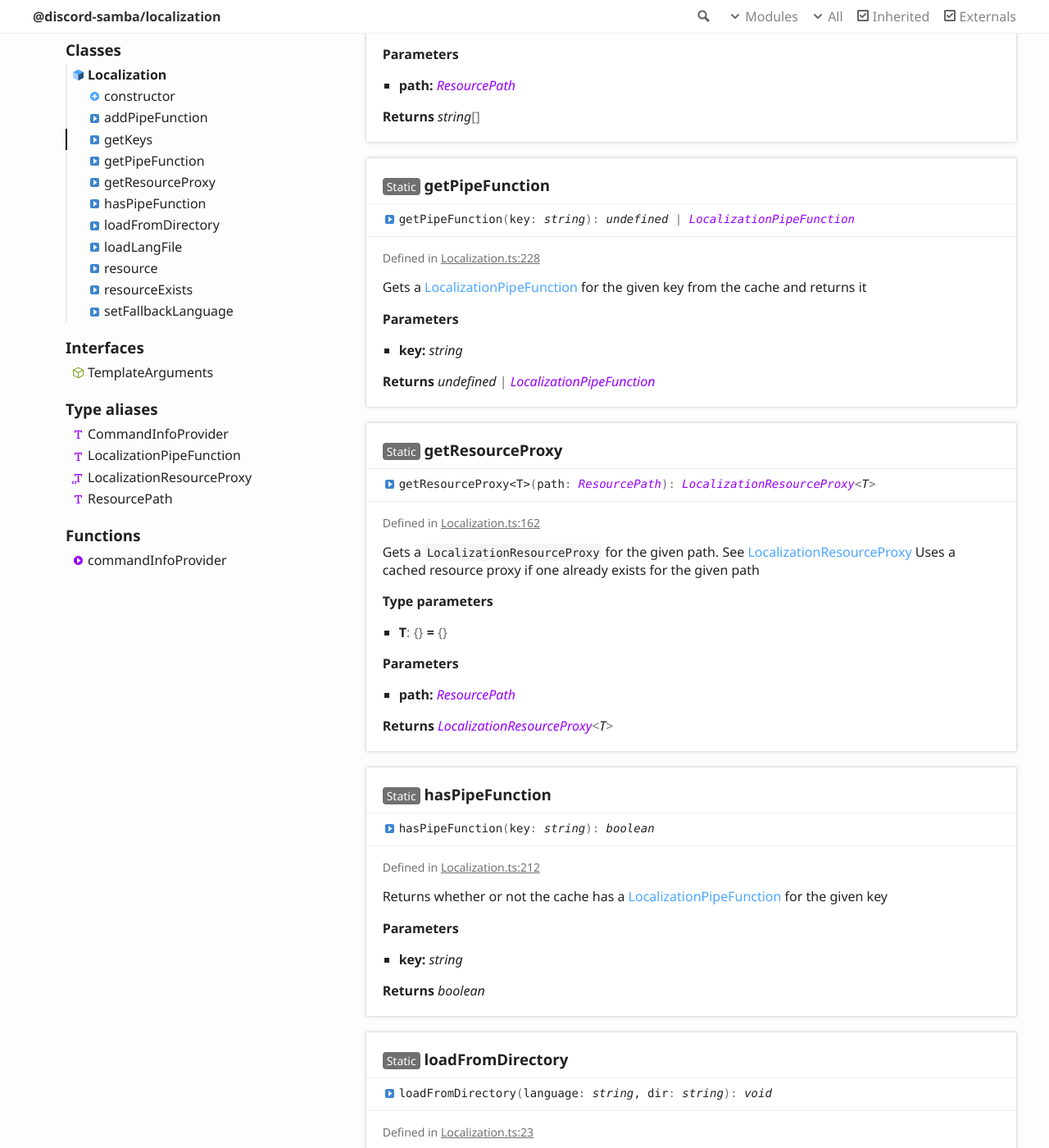
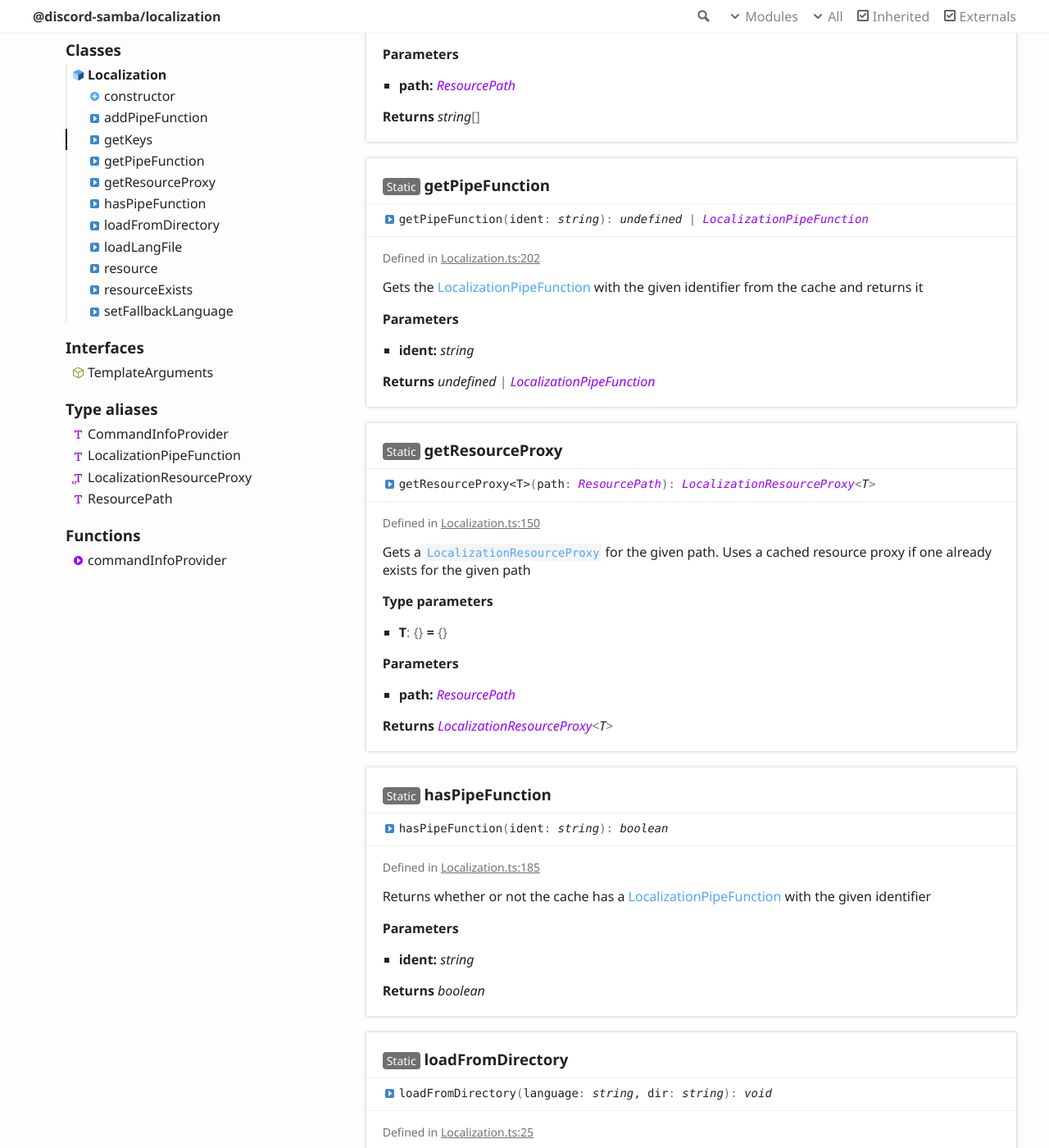
Before and after one commit to discord-samba/localization, a Jekyll site: the page docs/classes/localization.html, which Jekyll copies as it is, in a window 1280 px wide and 1400 px high, scrolled down 1683 px. Shown: the whole window at 82% size. Built offline with Jekyll 4.4.1, drawn with Linux system fonts in a browser that asks for light colours; some of the changed text lies outside the part shown.

Commit message:
Build docs from main: 5de4f1e36720438fb07e2dbe78c03c5203ecb308

```diff
--- a/docs/classes/localization.html
+++ b/docs/classes/localization.html
@@ -227,24 +227,24 @@
 					<a name="addpipefunction" class="tsd-anchor"></a>
 					<h3><span class="tsd-flag ts-flagStatic">Static</span> add<wbr>Pipe<wbr>Function</h3>
 					<ul class="tsd-signatures tsd-kind-method tsd-parent-kind-class tsd-is-static">
-						<li class="tsd-signature tsd-kind-icon">add<wbr>Pipe<wbr>Function<span class="tsd-signature-symbol">(</span>key<span class="tsd-signature-symbol">: </span><span class="tsd-signature-type">string</span>, fn<span class="tsd-signature-symbol">: </span><a href="../modules.html#localizationpipefunction" class="tsd-signature-type" data-tsd-kind="Type alias">LocalizationPipeFunction</a><span class="tsd-signature-symbol">)</span><span class="tsd-signature-symbol">: </span><span class="tsd-signature-type">void</span></li>
+						<li class="tsd-signature tsd-kind-icon">add<wbr>Pipe<wbr>Function<span class="tsd-signature-symbol">(</span>idenbt<span class="tsd-signature-symbol">: </span><span class="tsd-signature-type">string</span>, fn<span class="tsd-signature-symbol">: </span><a href="../modules.html#localizationpipefunction" class="tsd-signature-type" data-tsd-kind="Type alias">LocalizationPipeFunction</a><span class="tsd-signature-symbol">)</span><span class="tsd-signature-symbol">: </span><span class="tsd-signature-type">void</span></li>
 					</ul>
 					<ul class="tsd-descriptions">
 						<li class="tsd-description">
 							<aside class="tsd-sources">
 								<ul>
-									<li>Defined in <a href="https://github.com/discord-samba/localization/blob/main/src/Localization.ts#L220">Localization.ts:220</a></li>
+									<li>Defined in <a href="https://github.com/discord-samba/localization/blob/main/src/Localization.ts#L193">Localization.ts:193</a></li>
 								</ul>
 							</aside>
 							<div class="tsd-comment tsd-typography">
 								<div class="lead">
-									<p>Adds a <a href="../modules.html#localizationpipefunction">LocalizationPipeFunction</a> for the given key to the cache</p>
+									<p>Adds a <a href="../modules.html#localizationpipefunction">LocalizationPipeFunction</a> with the given identifier to the cache</p>
 								</div>
 							</div>
 							<h4 class="tsd-parameters-title">Parameters</h4>
 							<ul class="tsd-parameters">
 								<li>
-									<h5>key: <span class="tsd-signature-type">string</span></h5>
+									<h5>idenbt: <span class="tsd-signature-type">string</span></h5>
 								</li>
 								<li>
 									<h5>fn: <a href="../modules.html#localizationpipefunction" class="tsd-signature-type" data-tsd-kind="Type alias">LocalizationPipeFunction</a></h5>
@@ -287,24 +287,25 @@
 					<a name="getpipefunction" class="tsd-anchor"></a>
 					<h3><span class="tsd-flag ts-flagStatic">Static</span> get<wbr>Pipe<wbr>Function</h3>
 					<ul class="tsd-signatures tsd-kind-method tsd-parent-kind-class tsd-is-static">
-						<li class="tsd-signature tsd-kind-icon">get<wbr>Pipe<wbr>Function<span class="tsd-signature-symbol">(</span>key<span class="tsd-signature-symbol">: </span><span class="tsd-signature-type">string</span><span class="tsd-signature-symbol">)</span><span class="tsd-signature-symbol">: </span><span class="tsd-signature-type">undefined</span><span class="tsd-signature-symbol"> | </span><a href="../modules.html#localizationpipefunction" class="tsd-signature-type" data-tsd-kind="Type alias">LocalizationPipeFunction</a></li>
+						<li class="tsd-signature tsd-kind-icon">get<wbr>Pipe<wbr>Function<span class="tsd-signature-symbol">(</span>ident<span class="tsd-signature-symbol">: </span><span class="tsd-signature-type">string</span><span class="tsd-signature-symbol">)</span><span class="tsd-signature-symbol">: </span><span class="tsd-signature-type">undefined</span><span class="tsd-signature-symbol"> | </span><a href="../modules.html#localizationpipefunction" class="tsd-signature-type" data-tsd-kind="Type alias">LocalizationPipeFunction</a></li>
 					</ul>
 					<ul class="tsd-descriptions">
 						<li class="tsd-description">
 							<aside class="tsd-sources">
 								<ul>
-									<li>Defined in <a href="https://github.com/discord-samba/localization/blob/main/src/Localization.ts#L228">Localization.ts:228</a></li>
+									<li>Defined in <a href="https://github.com/discord-samba/localization/blob/main/src/Localization.ts#L202">Localization.ts:202</a></li>
 								</ul>
 							</aside>
 							<div class="tsd-comment tsd-typography">
 								<div class="lead">
-									<p>Gets a <a href="../modules.html#localizationpipefunction">LocalizationPipeFunction</a> for the given key from the cache and returns it</p>
+									<p>Gets the <a href="../modules.html#localizationpipefunction">LocalizationPipeFunction</a> with the given identifier from the
+									cache and returns it</p>
 								</div>
 							</div>
 							<h4 class="tsd-parameters-title">Parameters</h4>
 							<ul class="tsd-parameters">
 								<li>
-									<h5>key: <span class="tsd-signature-type">string</span></h5>
+									<h5>ident: <span class="tsd-signature-type">string</span></h5>
 								</li>
 							</ul>
 							<h4 class="tsd-returns-title">Returns <span class="tsd-signature-type">undefined</span><span class="tsd-signature-symbol"> | </span><a href="../modules.html#localizationpipefunction" class="tsd-signature-type" data-tsd-kind="Type alias">LocalizationPipeFunction</a></h4>
@@ -321,13 +322,13 @@
 						<li class="tsd-description">
 							<aside class="tsd-sources">
 								<ul>
-									<li>Defined in <a href="https://github.com/discord-samba/localization/blob/main/src/Localization.ts#L162">Localization.ts:162</a></li>
+									<li>Defined in <a href="https://github.com/discord-samba/localization/blob/main/src/Localization.ts#L150">Localization.ts:150</a></li>
 								</ul>
 							</aside>
 							<div class="tsd-comment tsd-typography">
 								<div class="lead">
-									<p>Gets a <code>LocalizationResourceProxy</code> for the given path. See <a href="../modules.html#localizationresourceproxy">LocalizationResourceProxy</a>
-									Uses a cached resource proxy if one already exists for the given path</p>
+									<p>Gets a <a href="../modules.html#localizationresourceproxy"><code>LocalizationResourceProxy</code></a> for the given path. Uses a cached
+									resource proxy if one already exists for the given path</p>
 								</div>
 							</div>
 							<h4 class="tsd-type-parameters-title">Type parameters</h4>
@@ -350,24 +351,25 @@
 					<a name="haspipefunction" class="tsd-anchor"></a>
 					<h3><span class="tsd-flag ts-flagStatic">Static</span> has<wbr>Pipe<wbr>Function</h3>
 					<ul class="tsd-signatures tsd-kind-method tsd-parent-kind-class tsd-is-static">
-						<li class="tsd-signature tsd-kind-icon">has<wbr>Pipe<wbr>Function<span class="tsd-signature-symbol">(</span>key<span class="tsd-signature-symbol">: </span><span class="tsd-signature-type">string</span><span class="tsd-signature-symbol">)</span><span class="tsd-signature-symbol">: </span><span class="tsd-signature-type">boolean</span></li>
+						<li class="tsd-signature tsd-kind-icon">has<wbr>Pipe<wbr>Function<span class="tsd-signature-symbol">(</span>ident<span class="tsd-signature-symbol">: </span><span class="tsd-signature-type">string</span><span class="tsd-signature-symbol">)</span><span class="tsd-signature-symbol">: </span><span class="tsd-signature-type">boolean</span></li>
 					</ul>
 					<ul class="tsd-descriptions">
 						<li class="tsd-description">
 							<aside class="tsd-sources">
 								<ul>
-									<li>Defined in <a href="https://github.com/discord-samba/localization/blob/main/src/Localization.ts#L212">Localization.ts:212</a></li>
+									<li>Defined in <a href="https://github.com/discord-samba/localization/blob/main/src/Localization.ts#L185">Localization.ts:185</a></li>
 								</ul>
 							</aside>
 							<div class="tsd-comment tsd-typography">
 								<div class="lead">
-									<p>Returns whether or not the cache has a <a href="../modules.html#localizationpipefunction">LocalizationPipeFunction</a> for the given key</p>
+									<p>Returns whether or not the cache has a <a href="../modules.html#localizationpipefunction">LocalizationPipeFunction</a> with
+									the given identifier</p>
 								</div>
 							</div>
 							<h4 class="tsd-parameters-title">Parameters</h4>
 							<ul class="tsd-parameters">
 								<li>
-									<h5>key: <span class="tsd-signature-type">string</span></h5>
+									<h5>ident: <span class="tsd-signature-type">string</span></h5>
 								</li>
 							</ul>
 							<h4 class="tsd-returns-title">Returns <span class="tsd-signature-type">boolean</span></h4>
@@ -384,7 +386,7 @@
 						<li class="tsd-description">
 							<aside class="tsd-sources">
 								<ul>
-									<li>Defined in <a href="https://github.com/discord-samba/localization/blob/main/src/Localization.ts#L23">Localization.ts:23</a></li>
+									<li>Defined in <a href="https://github.com/discord-samba/localization/blob/main/src/Localization.ts#L25">Localization.ts:25</a></li>
 								</ul>
 							</aside>
 							<div class="tsd-comment tsd-typography">
```
Also changed, not shown: other parts of docs/classes/localization.html (+5 -5 lines).
